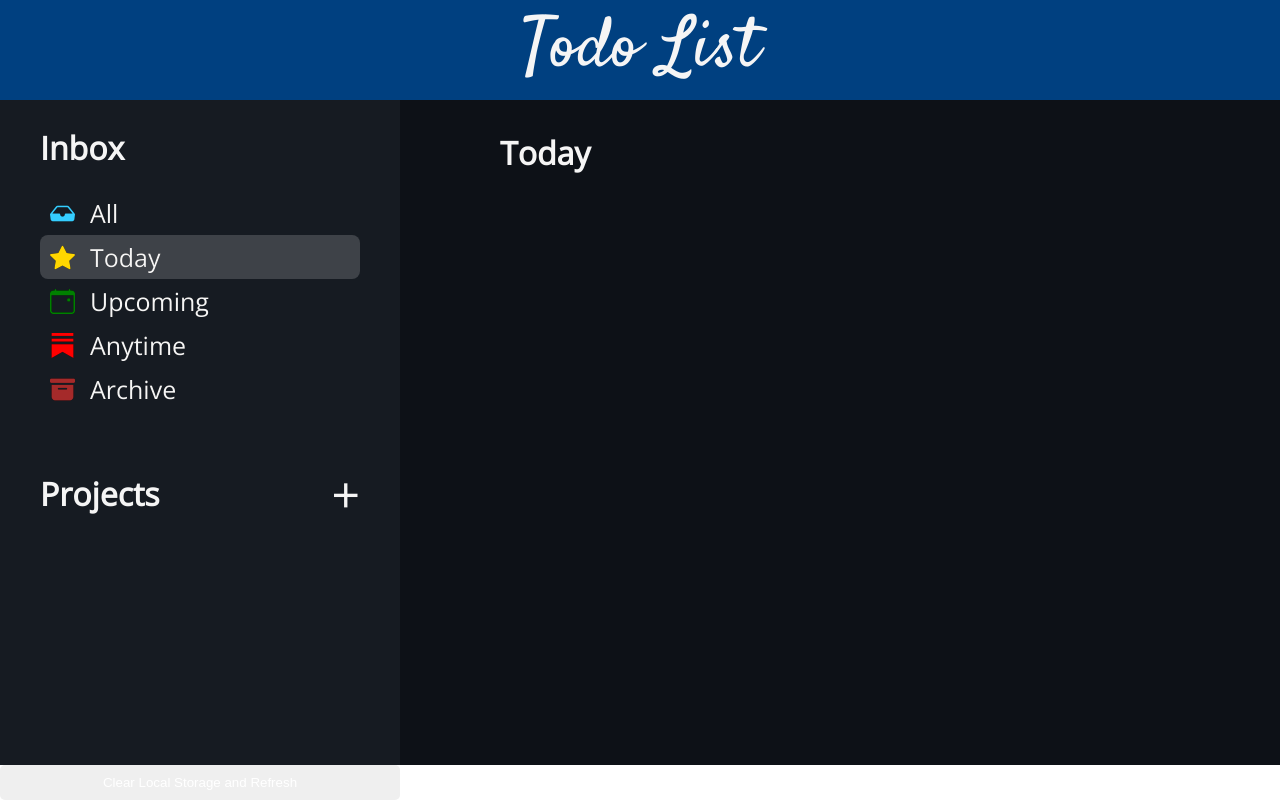
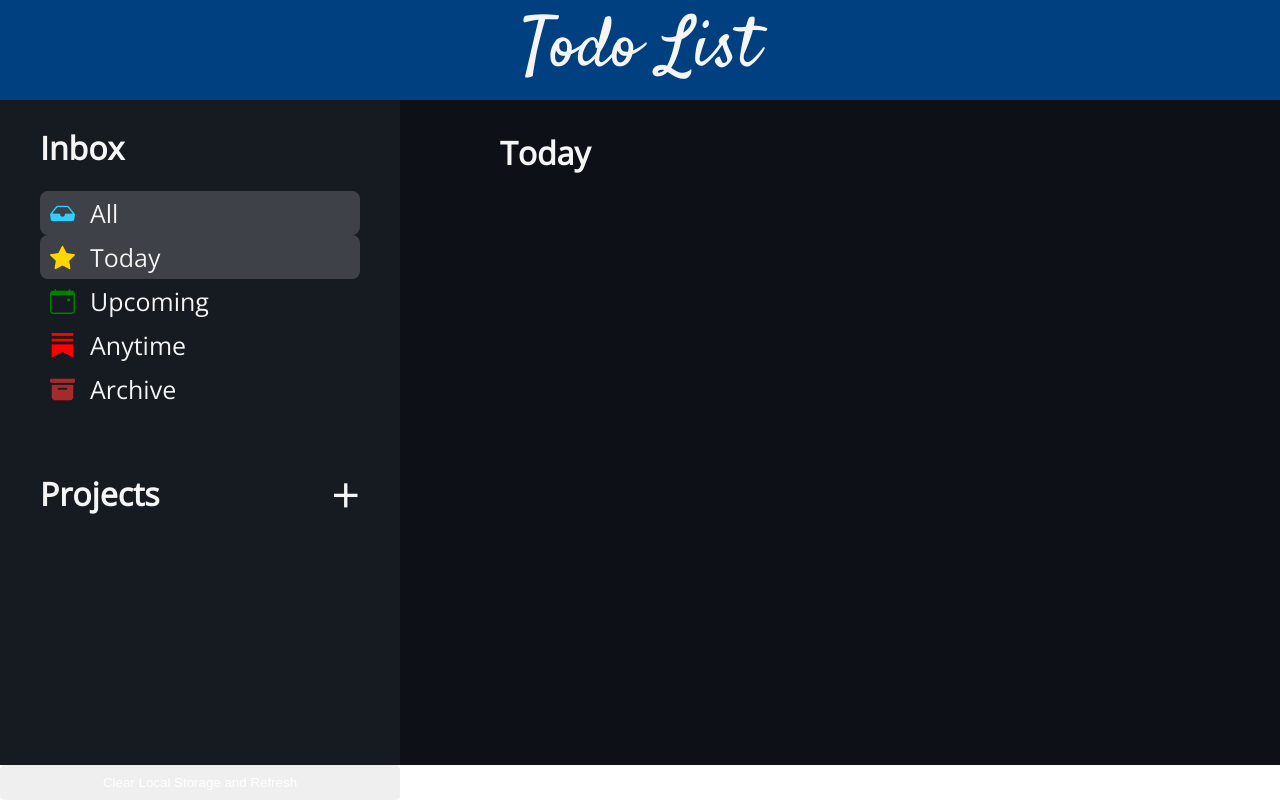
Before and after one commit to BDS-001/TODO-List, a website built with webpack: page dist/index.html in a window 1280 px wide. Both pictures are taken after a click on the link "Today". Built offline with nearby package versions, Linux system fonts and the light colour scheme.

Commit message:
created a startpage

```diff
--- a/src/content-control.js
+++ b/src/content-control.js
@@ -3,23 +3,23 @@ import { formatTimestamp, pageContent, currentNavElement } from "./globals";
 import { addTaskModal } from "./modals";
 
 export const navigation = (function() {
-    function highlightElement(e) {
+    function highlightElement(target) {
         if (currentNavElement) currentNavElement.parentNode.style.backgroundColor = 'inherit';
-        e.target.parentNode.style.backgroundColor = 'var(--highlight-sidebar)';
-        currentNavElement = e.target;
+        target.parentNode.style.backgroundColor = 'var(--highlight-sidebar)';
+        currentNavElement = target;
     }
 
     function changeView(e) {
         e.preventDefault();
         contentFilter.getContent(e.target);
-        highlightElement(e);
+        highlightElement(e.target);
     }
 
     function addNavigationClickEvent(element) {
         element.addEventListener('click', changeView);
     }
 
-    return { changeView, addNavigationClickEvent };
+    return { changeView, addNavigationClickEvent, highlightElement };
 })();
 
 export const contentFilter = (function() {
--- a/src/index.js
+++ b/src/index.js
@@ -1,4 +1,4 @@
-import { navigation } from "./content-control";
+import { contentFilter, navigation } from "./content-control";
 import { projectsContainer } from "./globals";
 import { addProjectModal, addTaskModal } from "./modals.js"
 
@@ -73,4 +73,8 @@ const initialPageLoad = (function() {
     projectsTab.setup()
     addProjectModal.setup()
     addTaskModal.setup()
+
+    const startPage = document.getElementById("startpage");
+    navigation.highlightElement(startPage)
+    contentFilter.getContent(startPage)
 })();
```
Also changed, not shown: dist/index.html, dist/main.js.
